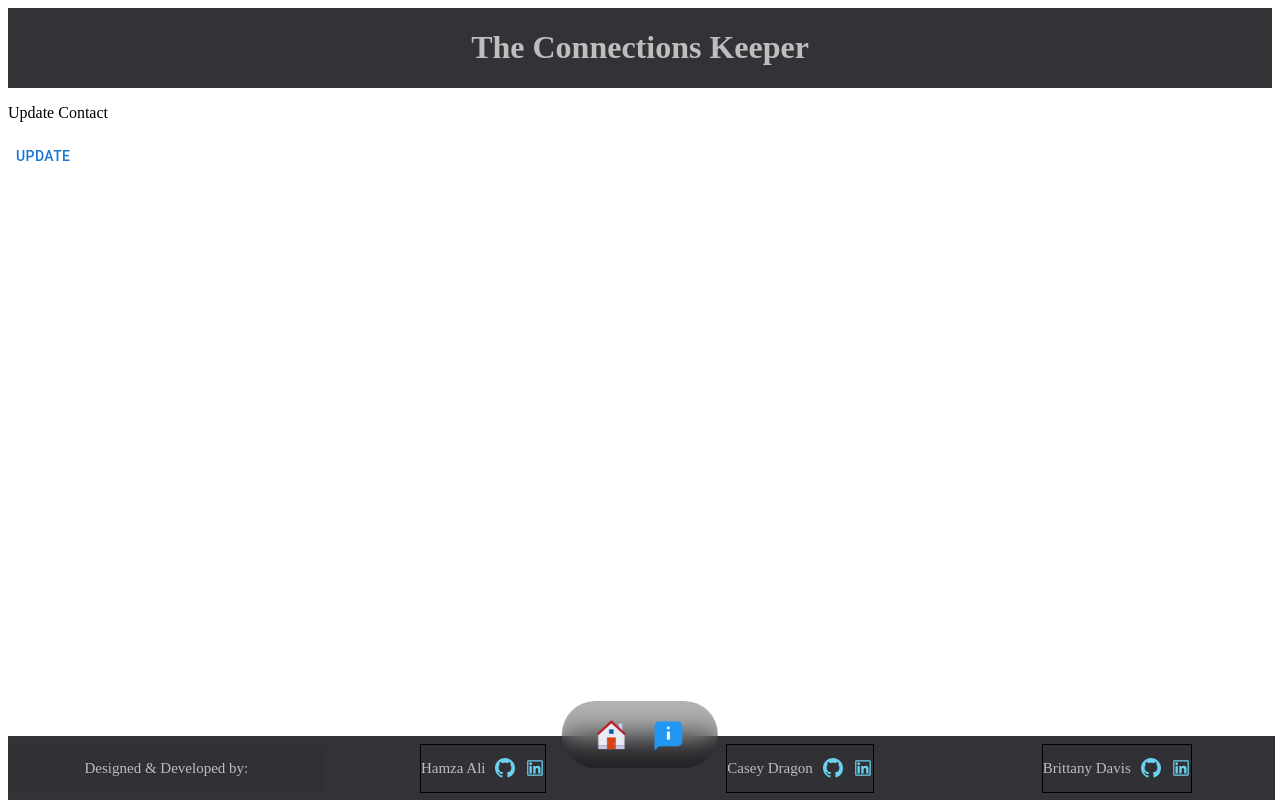
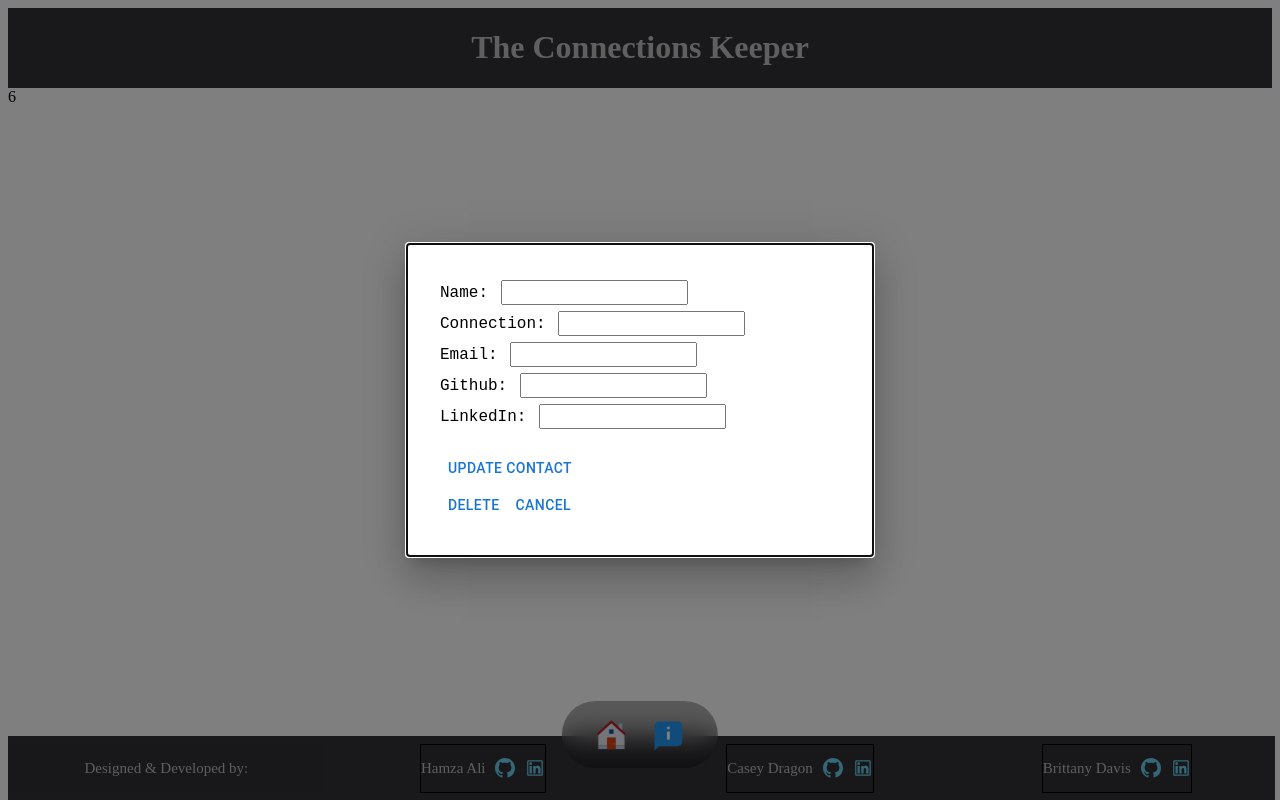
Before and after one commit to shamzaali7/connection-frontend-api, a React (Create React App) app: page /main/1 in a window 1280 px wide. Built offline with nearby package versions, Linux system fonts and the light colour scheme.

Commit message:
modal and button functions and styles

```diff
--- a/src/App.css
+++ b/src/App.css
@@ -56,3 +56,15 @@ Login{
   justify-content: center;
   margin-bottom: 40vh ;
 }
+.formInput {
+  padding: 3px;
+  margin: 3px;
+  box-shadow: 2px 2px 2px .4;
+
+}
+
+.formItem {
+  font-size: medium;
+  font-family:'Courier New', Courier, monospace;
+
+}
--- a/src/Main.css
+++ b/src/Main.css
@@ -9,11 +9,13 @@
     justify-content: center;
     font-family: 'Poppins', sans-serif;
     font-weight: 500;
+
 }
 
 .postIt {
     display: flex;
     flex-direction: column;
+    align-content: space-between;
     background-color: rgb(246, 246, 164);
     color: black;
     height: 15em;
@@ -97,3 +99,16 @@ box{
     flex-shrink:initial;
     margin: 0 auto;
 }
+
+.form-input {
+    padding: 3px;
+    margin: 3px;
+    box-shadow: 2px 2px 2px .4;
+
+}
+
+.form-item {
+    font-size: medium;
+    font-family:'Courier New', Courier, monospace;
+
+}
--- a/src/createContact.js
+++ b/src/createContact.js
@@ -57,7 +57,9 @@ export default function Create({getNewContacts}) {
 
         getNewContacts();
         setForm({ name: "", connection: "", email: "", github: "", linkedIn: ""})
-        navigate("/main");
+         return navigate("/main");
+
+
     }
 
     return (
@@ -71,28 +73,29 @@ export default function Create({getNewContacts}) {
                 aria-describedby="modal-modal-description">
             <Box sx={style}>
             <form onSubmit={onSubmit}>
-                <div>
+                <div className="formItem">
                     <label htmlFor='name'>Name:</label>
                     <input type="text" className="formInput" value={form.name} onChange={(e) => updateForm({ name: e.target.value})} />
                 </div>
-                <div>
+                <div className="formItem">
                     <label htmlFor='connection'>Connection:</label>
                     <input type="text" className="formInput" value={form.connection} onChange={(e) => updateForm({ connection: e.target.value})} />
                 </div>
-                <div>
+                <div className="formItem">
                     <label htmlFor='email'>Email:</label>
                     <input type="text" className="formInput" value={form.email} onChange={(e) => updateForm({ email: e.target.value})} />
                 </div>
-                <div>
+                <div className="formItem">
                     <label htmlFor='github'>Github:</label>
                     <input type="text" className="formInput" value={form.github} onChange={(e) => updateForm({ github: e.target.value})} />
                 </div>
-                <div>
+                <div className="formItem">
                     <label htmlFor='linkedIn'>LinkedIn:</label>
                     <input type="text" className="formInput" value={form.linkedIn} onChange={(e) => updateForm({ linkedIn: e.target.value})} />
                 </div>
                 <div>
-                    <input type="submit" value="Create Contact" className="button"/>
+                    <Button type="submit" onClick={(e) => handleClose()}>Create Contact</Button>
+
                 </div>
             </form>
             </Box>
--- a/src/updateContact.js
+++ b/src/updateContact.js
@@ -76,61 +76,59 @@ export default function Update({contact}) {
 
             return (
                 <div>
-                  <p>Update Contact</p>
-                  <Button onClick={handleOpen}>Update</Button>
+            {setTimeout(handleOpen, 100)}
             <Modal
         open={open}
         onClose={handleClose}
         aria-labelledby="modal-modal-title"
         aria-describedby="modal-modal-description">
           <Box sx={style}>
-          <Button onClick={handleClose}>close</Button>
                   <form onSubmit={onSubmit}>
 
-                    <div className="form-item">
-                      <label htmlFor="Name">Name: </label>
-                      <input type="text" className="form-input" id="name" value={form.name}
+                    <div className="formItem">
+                      <label>Name: </label>
+                      <input type="text" className="formInput" id="name" value={form.name}
                         onChange={(e) => updateForm({ name: e.target.value })} />
                     </div>
 
-                    <div className="form-item">
+                    <div className="formItem">
                       <label htmlFor="Connection">Connection: </label>
                       <input
                         type="text"
-                        className="form-input"
+                        className="formInput"
                         id="connection"
                         value={form.connection}
                         onChange={(e) => updateForm({ connection: e.target.value })}
                       />
                     </div>
 
-                    <div className="form-item">
+                    <div className="formItem">
                       <label htmlFor="email">Email: </label>
                       <input
                         type="text"
-                        className="form-input"
+                        className="formInput"
                         id="email"
                         value={form.email}
                         onChange={(e) => updateForm({ email: e.target.value })}
                       />
                     </div>
 
-                    <div className="form-item">
+                    <div className="formItem">
                       <label htmlFor="github">Github: </label>
                       <input
                         type="text"
-                        className="form-input"
+                        className="formInput"
                         id="github"
                         value={form.github}
                         onChange={(e) => updateForm({ github: e.target.value })}
                       />
                     </div>
 
-                    <div className="form-item">
+                    <div className="formItem">
                       <label htmlFor="linkedIn">LinkedIn: </label>
                       <input
                         type="text"
-                        className="form-input"
+                        className="formInput"
                         id="linkedIn"
                         value={form.linkedIn}
                         onChange={(e) => updateForm({ LinkedIn: e.target.value })}
@@ -139,17 +137,15 @@ export default function Update({contact}) {
 
                     <br />
 
-                    <div className="form-item">
-                      <input
-                        type="submit"
-                        value="Update Contact"
-                        className="submitBtn"
-                        onChange={onSubmit}
-                      />
+                    <div className="formItem">
+
+                     <Button onclick= {onSubmit}>Update Contact</Button>
+
                     </div>
 
-                    <div className="form-item">
-                             <button  onClick={handleDelete}>Delete</button>
+                    <div className="formItem">
+                             <Button  onClick={handleDelete}>Delete</Button>
+                              <Button  onClick={(e) => navigate(-1)}>Cancel</Button>
                      </div>
                   </form>
                   </Box>
```
